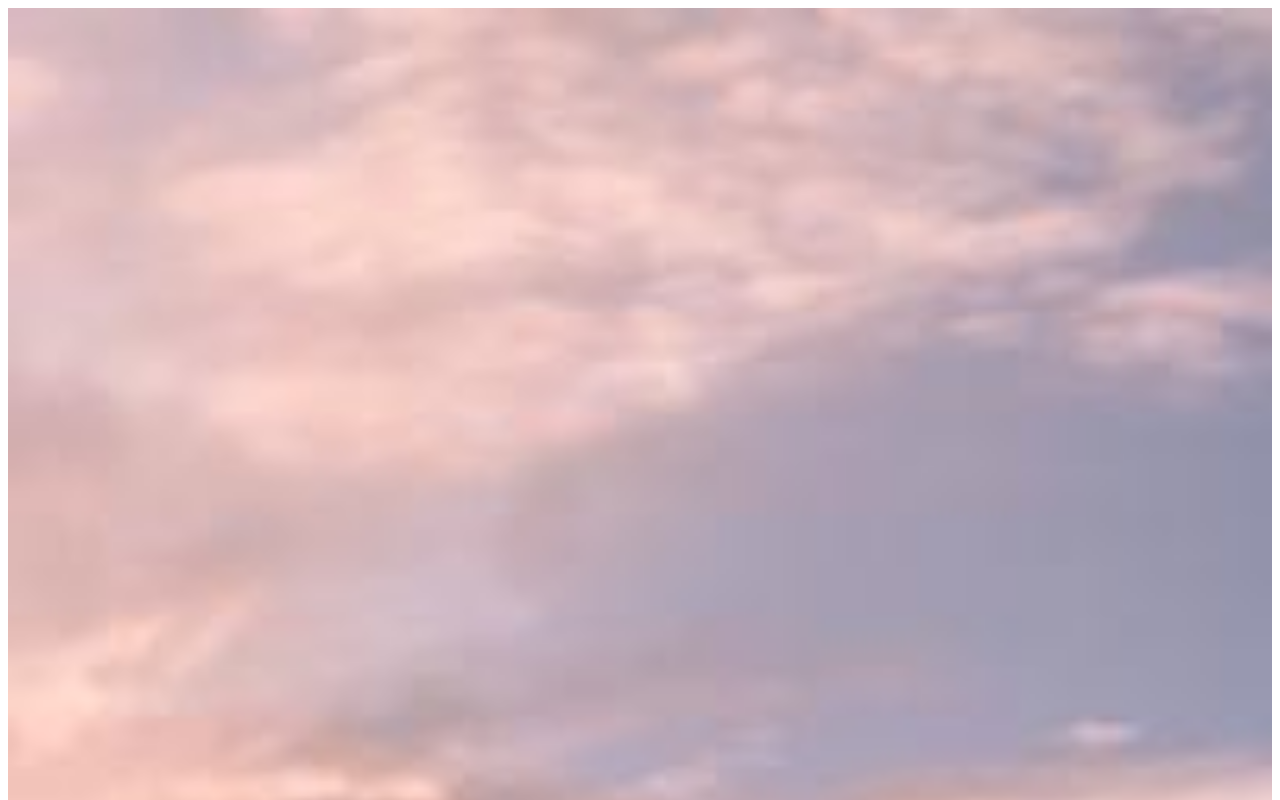
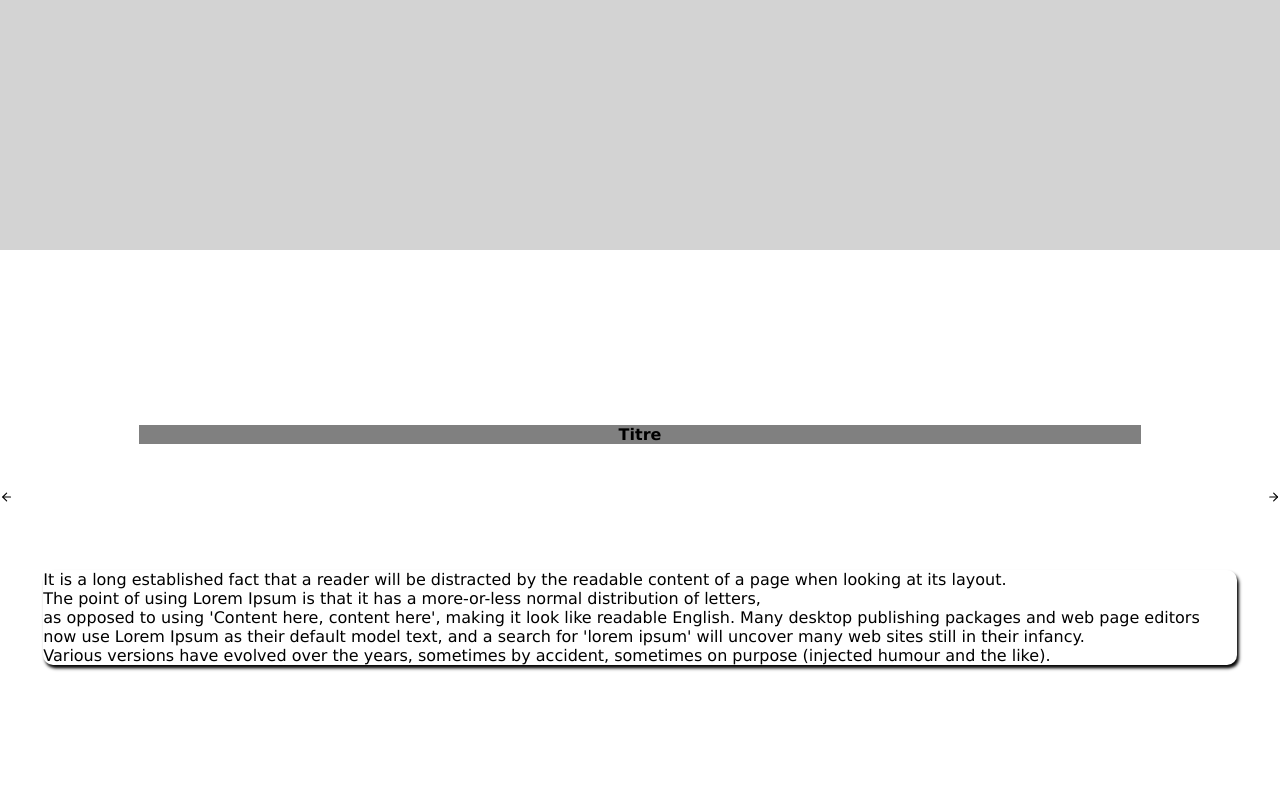
Before and after one commit to RangoDisco/691, a website: page home.html in a window 1280 px wide. Shown: the top 800 px of the page. Drawn offline with nearby package versions, Linux system fonts and the light colour scheme.

Commit message:
modified home page

```diff
--- /dev/null
+++ b/home.css
@@ -0,0 +1,87 @@
+ /*@media screen and (-webkit-min-device-pixel-ratio:0) {
+        #safari { display: block; }
+      } */
+/*#enTete {
+    display: flex;
+    height: 300px;
+    padding: 10px;
+    margin-left: 20%;
+}
+
+.flex-containers {
+    display: flex;
+    justify-content: space-between;
+    align-items: center;
+
+    margin-top: 60px;
+}
+
+#buttonL {
+
+
+}
+
+#buttonR {
+
+}*/
+*{
+    margin: 0;
+    font-family: Verdana, Geneva, Tahoma, sans-serif;
+    font-size: 1em;
+}
+
+
+#enTete {
+    max-width: 100%;
+    height: auto;
+    margin: 0 auto;
+
+}
+
+.bloc1 {
+    width: 100%;
+    height: 250px;
+    background-color: lightgrey;
+
+}
+h3 {
+    display: flex;
+    justify-content: center;
+    width: 80%;
+    margin: 10%;
+
+    background-color: grey;
+}
+
+#arcticle1{
+    background-color: lightslategrey;
+    height: 80%;
+
+
+}
+p {
+    margin: 30px;
+    border-radius: 10px;
+    border:  1px black;
+    box-shadow: 2px 0.2em 0.2em black;
+
+}
+
+.flex-containers {
+    display: flex;
+    margin-top: 50px;
+    justify-content: space-between;
+    align-items: center;
+    width: 100%;
+
+
+}
+html{
+    width: 100vw;
+
+}
+
+
+body{
+    width: 100%;
+}
--- a/home.html
+++ b/home.html
@@ -4,7 +4,7 @@
      <meta charset="UTF-8">
      <meta http-equiv="X-UA-Compatible" content="IE=edge">
      <meta name="viewport" content="width=device-width, initial-scale=1.0">
-     <link rel="stylesheet" href="style.css" />
+     <link href="home.css" rel="stylesheet" type="text/css"/>
      <title>691 - Menu</title>
  </head>
  <body>
@@ -12,14 +12,38 @@
 
 
      <section id="enTete">
-         <img src="image/imgprojet.jpg" alt="mountain">
+         <div class="bloc1">
+
+
+         </div>
      </section>
 
      <section id="deroulant">
-         <img src="image/imgprojet.jpg" alt="bullshit">
-         <i data-feather="arrow-left"></i>
-         <i data-feather="arrow-right" style="float: right;"></i>
+        <div class="flex-containers">
 
+            <i id="buttonL" data-feather="arrow-left"></i>
+         <div id="article1">
+            <h3>Titre</h3>
+             <p>It is a long established fact that a reader will be distracted by the readable content of a page when looking at its layout.<br>
+                  The point of using Lorem Ipsum is that it has a more-or-less normal distribution of letters, <br>as opposed to using 'Content here, content here',
+                   making it look like readable English. Many desktop publishing packages and web page editors now use Lorem Ipsum as their default model text,
+                    and a search for 'lorem ipsum' will uncover many web sites still in their infancy.<br> Various versions have evolved over the years,
+                  sometimes by accident, sometimes on purpose (injected humour and the like).</p>
+
+         </div>
+
+         <!--<div id="image2">
+             <img src="image/imgprojet.jpg" alt="bullshit2" width="200px"/>
+         </div>
+
+         <div id="image3">
+             <img src="image/imgprojet.jpg" alt="bullshit3" width="200px"/
+         </div>-->
+
+
+
+         <i id="buttonR" data-feather="arrow-right" style="float: right;"></i>
+       </div>
      </section>
 
      <script src="https://unpkg.com/feather-icons"></script>
--- a/style.css
+++ /dev/null
@@ -1,11 +0,0 @@
-#enTete {
-    display: flex;
-    flex-direction: column;
-    margin-bottom: 20px;
-}
-
-#deroulant {
-    display: flex;
-    flex-direction: column;
-    margin-bottom: 20px;
-}
```
Also changed, not shown: image/home.jpg (added), 3 other files.
